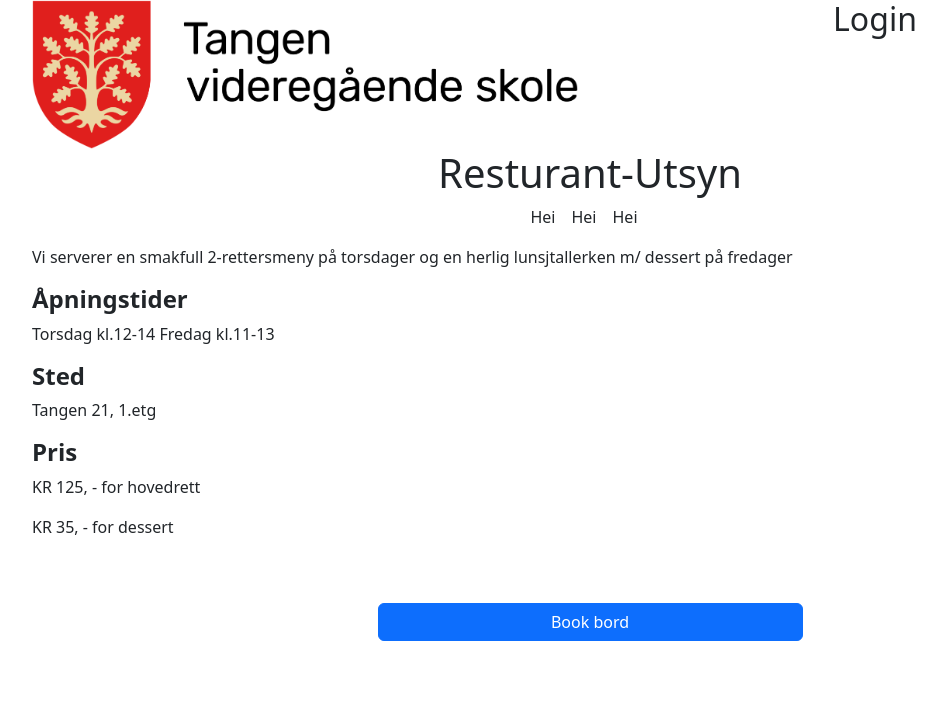
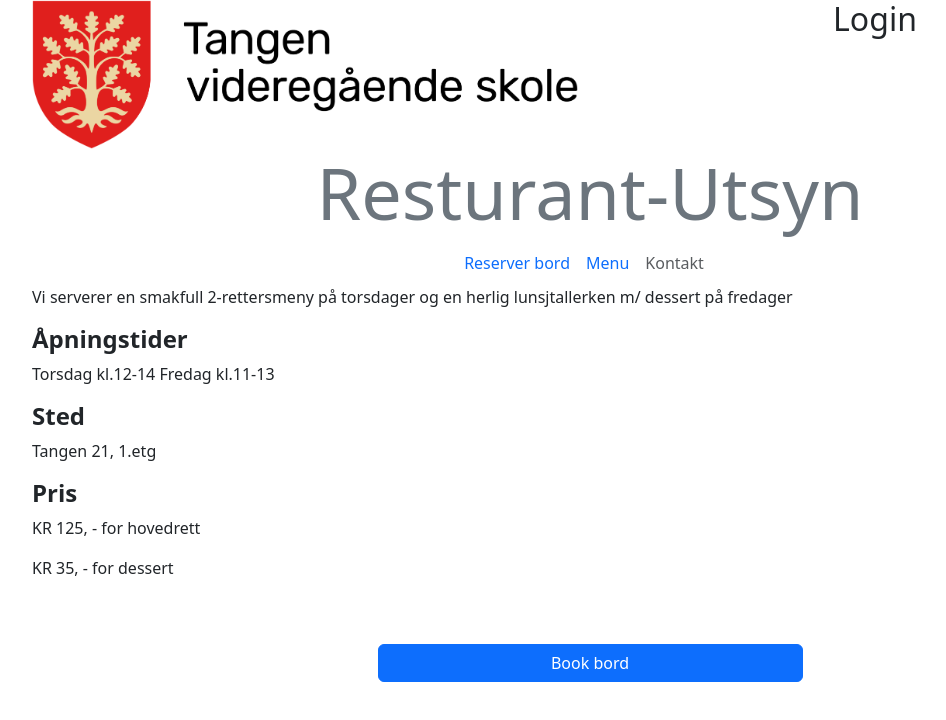
Before and after one commit to quickburrrn/restaurant-utsyn, a React (Create React App) app: page / in a window 1280 px wide. Shown: the top 720 px of the page, without its empty margins (50-996 px from the left). Built offline with nearby package versions, Linux system fonts and the light colour scheme.

Commit message:
fått inn bilde bakgrunn og andre ting

```diff
--- a/src/components/Navbar.jsx
+++ b/src/components/Navbar.jsx
@@ -1,6 +1,5 @@
 import React from "react";
 import { Link } from "react-router-dom";
-import Meny from "../pages/Meny";
 import tangenlogo from '../images/tangenlogo.png';
 
 const Header = (Props) =>
@@ -18,21 +17,24 @@ const Header = (Props) =>
                 </div>
             </div>
             <div className="row">
-                <h1>Resturant-Utsyn</h1>
+                <h1 className="display-2 justify-content-center text-secondary">Resturant-Utsyn</h1>
             </div>
             <div className="row">
-                <ul className="nav justify-content-center nav-underline">
+                <ul className="nav nav-underline justify-content-center">
                     <li className="nav-item">
-                        <p>Hei</p>
+                        <Link class="nav-link" aria-current="page" to=''>Reserver bord</Link>
+                        {/* <p>Hei</p> */}
                         {/* <Link to="/" className={"nav-link " + ("Main Page" === activepage ? "active" : "")} aria-current="page">Main Page</Link> */}
 
                     </li>
                     <li className="nav-item">
-                        <p>Hei</p>
+                        <Link class="nav-link" to='meny'>Menu</Link>
+                        {/* <p>Hei</p> */}
                         {/* <Link to="/" className={"nav-link " + ("Main Page" === activepage) && "active"} aria-current="page">Meny</Link> */}
                     </li>
                     <li className="nav-item">
-                        <p>Hei</p>
+                        <Link class="nav-link disabled" to=''>Kontakt</Link>
+                        {/* <p>Hei</p> */}
                         {/* <Link to="/" className={"nav-link" + ("Main Page" === activepage) && "active"} aria-current="page">Kontakt</Link> */}
                     </li>
                 </ul>
--- a/src/pages/Meny.js
+++ b/src/pages/Meny.js
@@ -1,10 +1,10 @@
-import { Link } from "react-router-dom";
-import Navbar from "../components/Navbar";
+import kukost from "../images/Kukost.jpg";
 
 function Meny() {
   return (
-    <div>
-      <Navbar />
+    <div className="justify-content-center">
+      <img src={kukost} className="img-fluid" alt="Bilde av den nydelige spiseplassen"/>
+      <h1 className="display-2 justify-content-center text-secondary">Dette er vår meny</h1>
     </div>
   );
 }
```
Also changed, not shown: src/index.js (+8 -8 lines), src/pages/landingPage.js (+1 -6 lines), src/images/Kukost.jpg (added).
